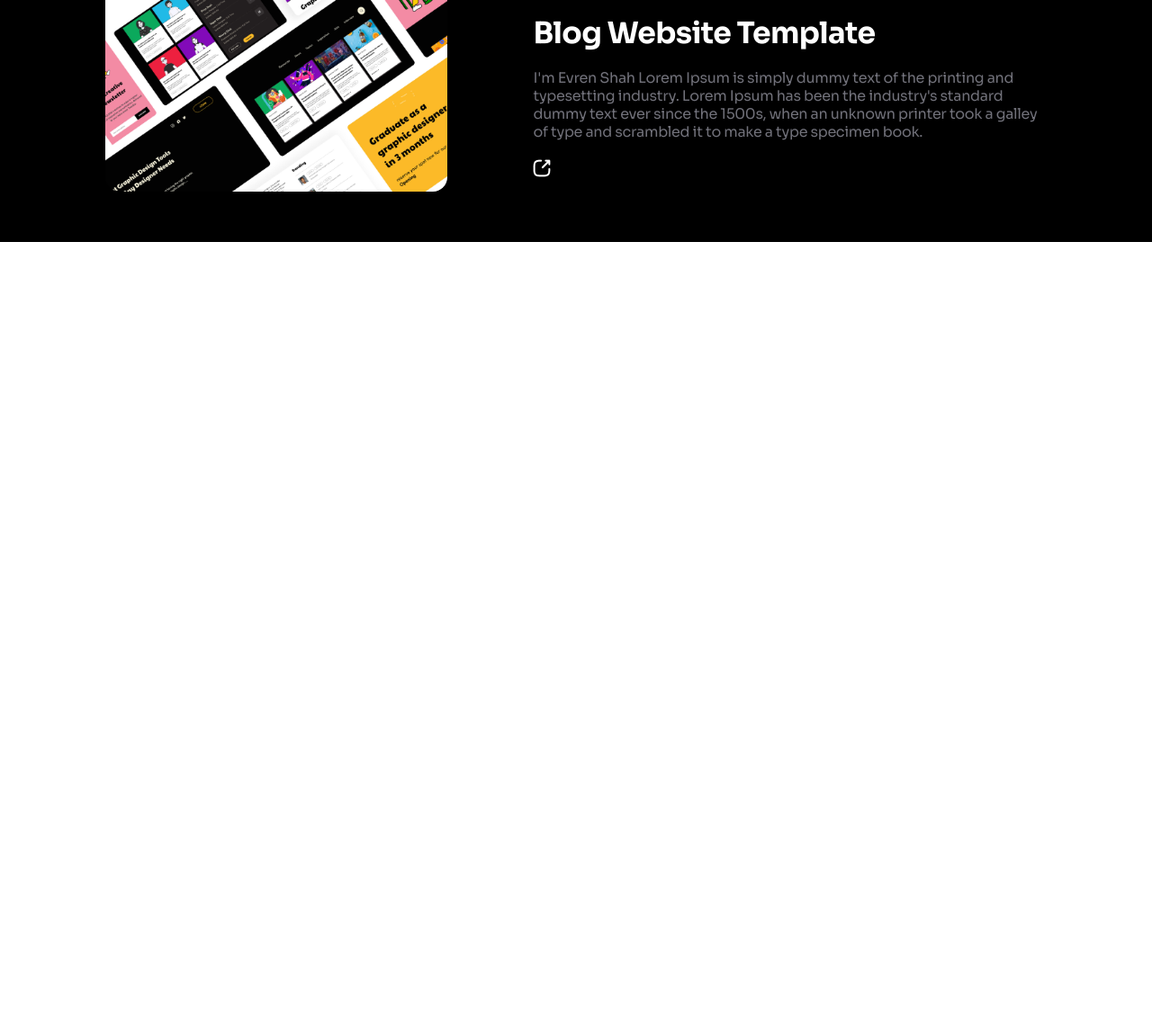
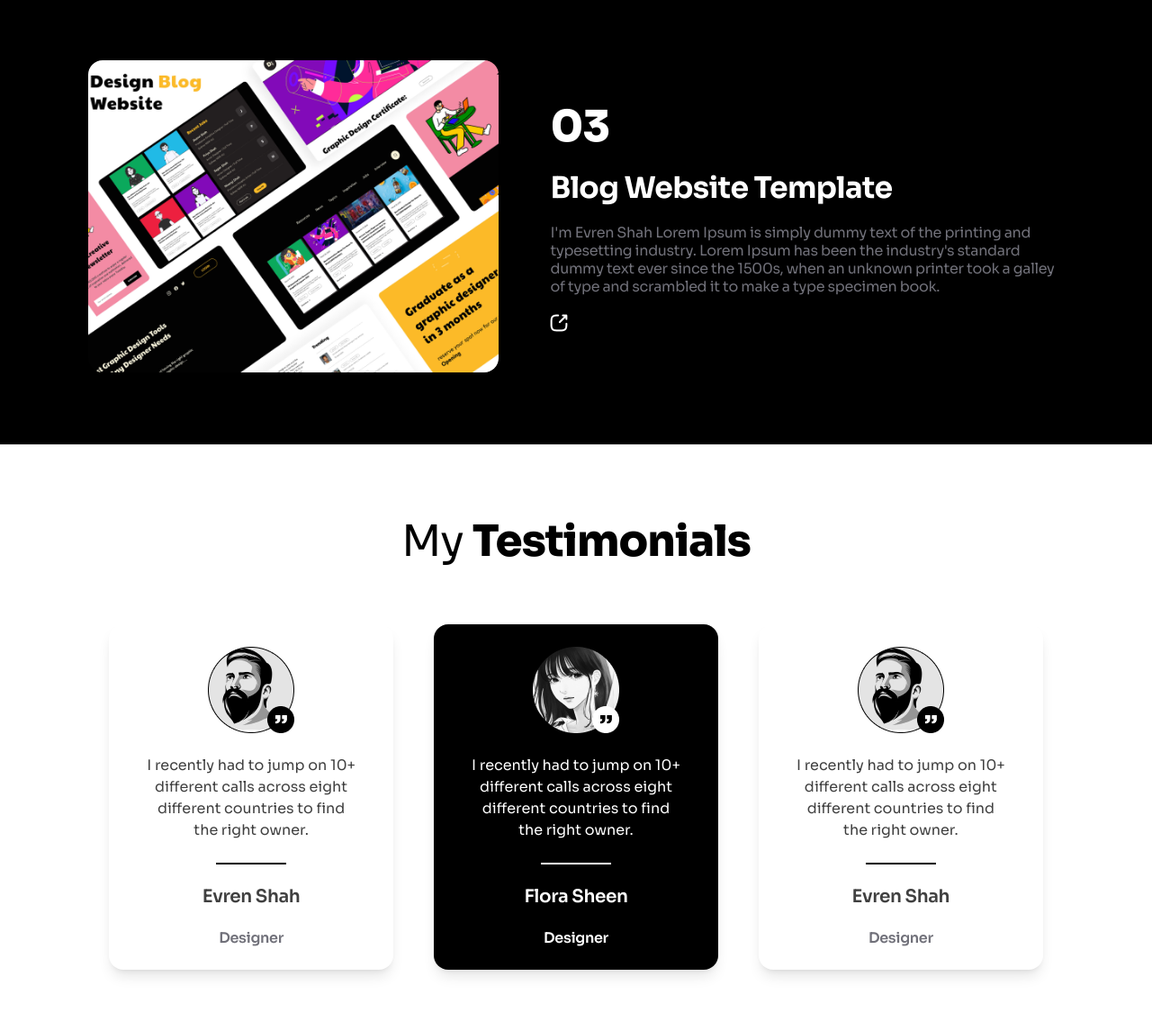
Before and after one commit to Cheeshcake/portfolio, an Astro site: page / in a window 1280 px wide. Shown: the part 4084-5229 px from the top of the page at 90% size. Before the commit the page ends 4353 px from the top, so only its background shows below. Built offline with nearby package versions, Linux system fonts and the light colour scheme; Astro itself is replaced by a stand-in of ours.

Commit message:
testimonials section done

```diff
--- a/src/components/astro-components/projects.astro
+++ b/src/components/astro-components/projects.astro
@@ -3,9 +3,9 @@ import SectionTitle from "./section-title.astro";
 import { projects } from "../../js/data";
 ---
 
-<div class="flex flex-col justify-center items-center w-full bg-black">
+<div class="flex flex-col justify-center items-center w-full bg-black py-6">
   <SectionTitle title="Projects" color="white" />
-  <div>
+  <div class="mt-6">
     {
       projects.map((project, index) => (
         <div
@@ -16,7 +16,7 @@ import { projects } from "../../js/data";
           <img
             src={project.image}
             alt="project image"
-            class="w-full md:w-1/3 rounded-2xl mb-7 md:mb-0"
+            class="w-full md:w-2/5 rounded-2xl mb-7 md:mb-0"
           />
           <div class="w-full md:w-1/2 flex flex-col items-start">
             <h1 class="heading-extrabold text-white mb-5">
--- /dev/null
+++ b/src/components/astro-components/testimonials.astro
@@ -0,0 +1,41 @@
+---
+import SectionTitle from "./section-title.astro";
+import { testimonials } from "../../js/data";
+---
+
+<div
+  class="w-full md:w-5/6 mx-auto flex flex-col justify-center items-center py-10 mb-6"
+>
+  <SectionTitle title="Testimonials" />
+  <div class="grid grid-cols-1 md:grid-cols-3 gap-4 w-11/12 md:w-full my-6">
+    {
+      testimonials.map((testimonial, index) => (
+        <>
+          <div
+            class={`flex flex-col justify-center items-center px-10 py-4 mt-6 md:mt-0 rounded-2xl shadow-lg w-11/12 mx-auto h-96 ${index % 2 === 0 ? "bg-white" : "bg-black"}`}
+          >
+            <img src={testimonial.image} alt="profile image" class="mb-6" />
+            <p
+              class={`}paragraph-p2-regular  text-center mb-6 ${index % 2 === 0 ? "text-primary-neutral" : "text-white"}`}
+            >
+              {testimonial.content}
+            </p>
+            <div
+              class={`h-0.5  w-1/3 mb-6 ${index % 2 === 0 ? "bg-black" : "bg-white"}`}
+            />
+            <h5
+              class={`heading-h5-semibold mb-6 ${index % 2 === 0 ? "text-primary-neutral" : "text-white"}`}
+            >
+              {testimonial.name}
+            </h5>
+            <h6
+              class={`heading-h6-semibold  ${index % 2 === 0 ? "text-zinc-500" : "text-white"}`}
+            >
+              {testimonial.job}
+            </h6>
+          </div>
+        </>
+      ))
+    }
+  </div>
+</div>
--- a/src/js/data.js
+++ b/src/js/data.js
@@ -85,3 +85,27 @@ export const projects = [
       "I'm Evren Shah Lorem Ipsum is simply dummy text of the printing and typesetting industry. Lorem Ipsum has been the industry's standard dummy text ever since the 1500s, when an unknown printer took a galley of type and scrambled it to make a type specimen book.",
   },
 ];
+
+export const testimonials = [
+  {
+    image: "/assets/evren.png",
+    content:
+      "I recently had to jump on 10+ different calls across eight different countries to find the right owner.",
+    name: "Evren Shah",
+    job: "Designer",
+  },
+  {
+    image: "/assets/flora.png",
+    content:
+      "I recently had to jump on 10+ different calls across eight different countries to find the right owner.",
+    name: "Flora Sheen",
+    job: "Designer",
+  },
+  {
+    image: "/assets/evren.png",
+    content:
+      "I recently had to jump on 10+ different calls across eight different countries to find the right owner.",
+    name: "Evren Shah",
+    job: "Designer",
+  },
+];
--- a/src/pages/index.astro
+++ b/src/pages/index.astro
@@ -4,6 +4,7 @@ import Experience from "../components/astro-components/experience.astro";
 import HeroSection from "../components/astro-components/hero-section.astro";
 import Projects from "../components/astro-components/projects.astro";
 import Skills from "../components/astro-components/skills.astro";
+import Testimonials from "../components/astro-components/testimonials.astro";
 import MainLayout from "../layouts/main-layout.astro";
 ---
 
@@ -12,5 +13,6 @@ import MainLayout from "../layouts/main-layout.astro";
   <Skills />
   <Experience />
   <About />
-  <Projects/>
+  <Projects />
+  <Testimonials />
 </MainLayout>
--- a/src/styles/global.css
+++ b/src/styles/global.css
@@ -262,6 +262,7 @@
   font-weight: 400;
   letter-spacing: -0.02em;
 }
+/*used*/
 
 .heading-h5-semibold {
   font-size: 20px;
@@ -291,7 +292,7 @@
   font-weight: 400;
   letter-spacing: -0.02em;
 }
-
+/*used*/
 .heading-h6-semibold {
   font-size: 16px;
   line-height: 20px;
```
Also changed, not shown: public/assets/evren.png (added), public/assets/flora.png (added).
